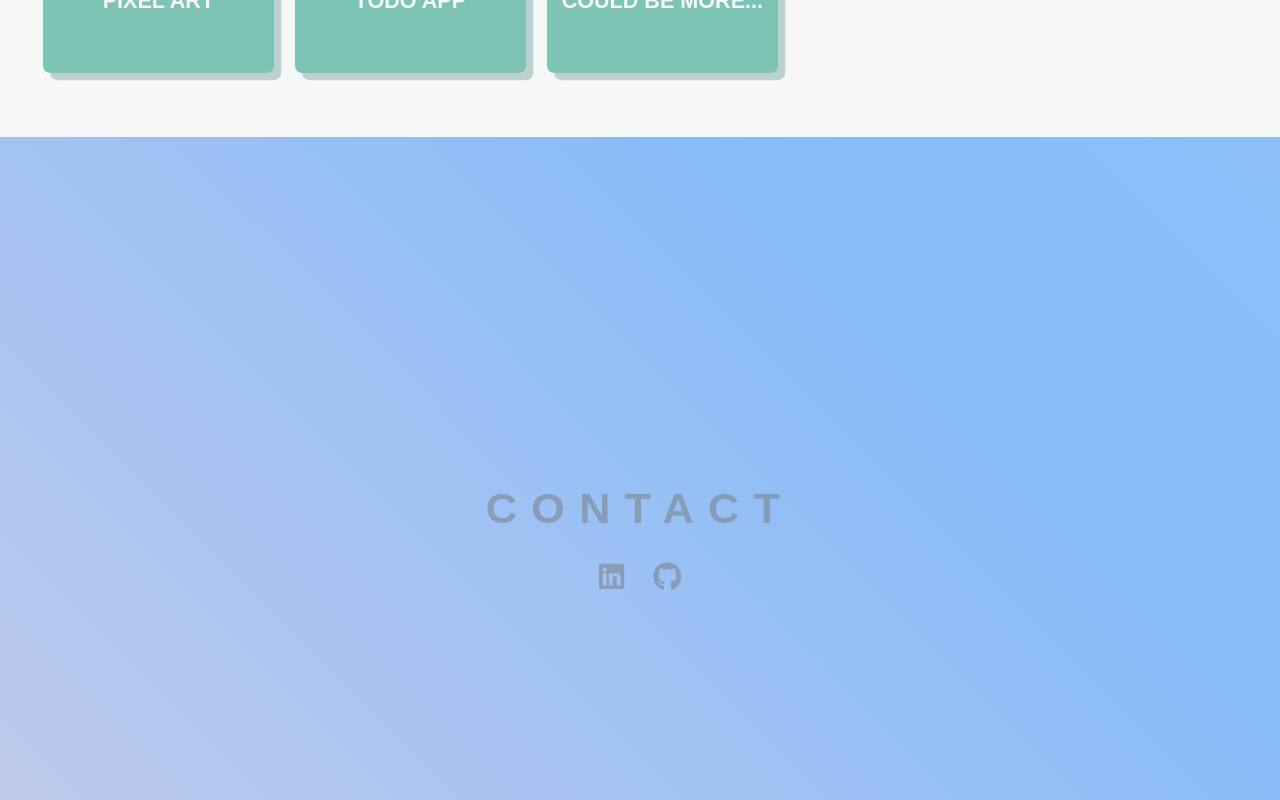
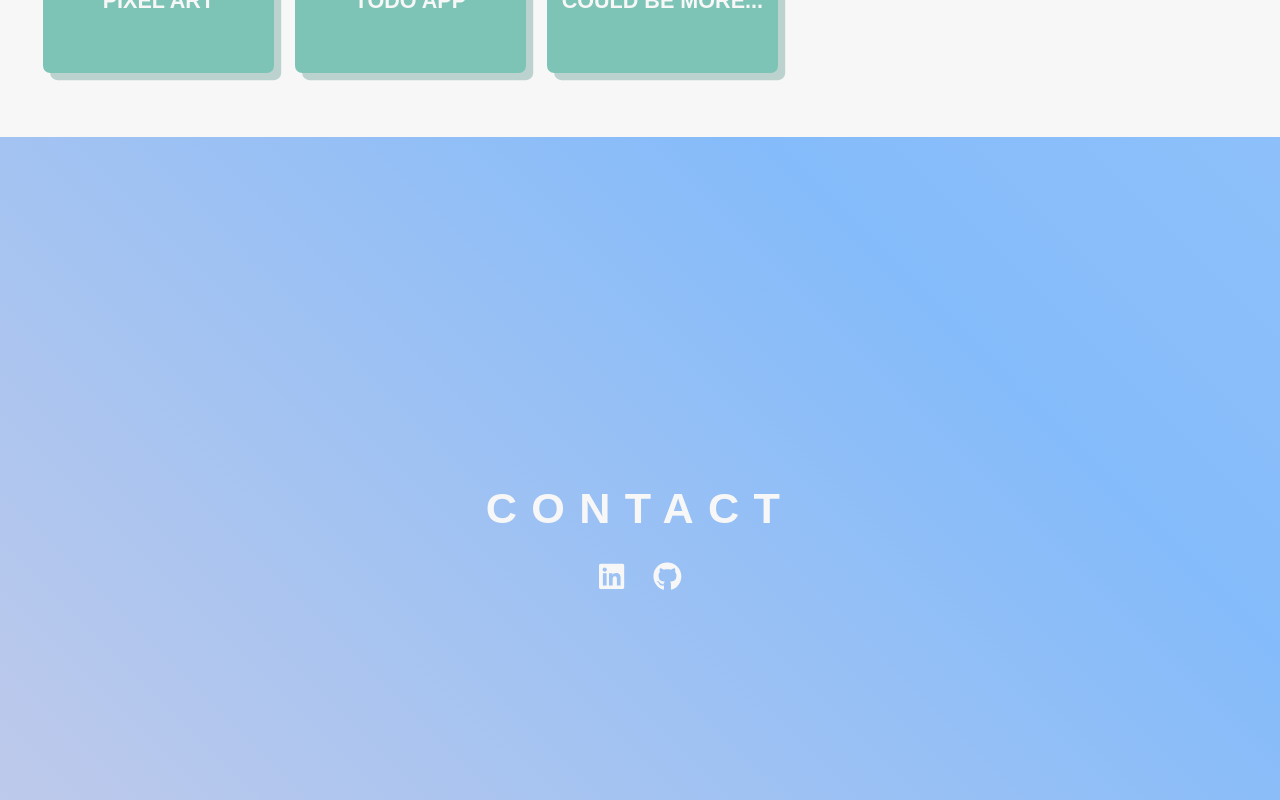
Before and after one commit to makiyo-ronkko/makiyo-app, a React (Create React App) app: page / in a window 1280 px wide. Shown: the part 1880-2680 px from the top of the page. Built offline with nearby package versions, Linux system fonts and the light colour scheme.

Commit message:
develop: feat: add dark mode

```diff
--- a/src/components/Main/Contact.tsx
+++ b/src/components/Main/Contact.tsx
@@ -1,10 +1,20 @@
 import React from 'react';
 import Styles from './MainStyle.module.css';
 
-export const Contact = () => {
+interface ContactProp {
+	isDarkMode: boolean;
+}
+
+export const Contact = ({ isDarkMode }: ContactProp) => {
 	return (
 		<>
-			<h3 className={Styles.contact}>Contact</h3>
+			<h3
+				className={`${Styles.contact} ${
+					isDarkMode ? Styles.darkModeColor : Styles.contactDefaultModeColor
+				}`}
+			>
+				Contact
+			</h3>
 			<div className={Styles.socialMedia}>
 				<a
 					href='//linkedin.com/in/makiyoronkko '
--- a/src/components/Main/Footer.tsx
+++ b/src/components/Main/Footer.tsx
@@ -1,9 +1,17 @@
 import React from 'react';
 import Styles from './MainStyle.module.css';
 
-export const Footer = () => {
+interface FooterProp {
+	isDarkMode: boolean;
+}
+
+export const Footer = ({ isDarkMode }: FooterProp) => {
 	return (
-		<p className={Styles.copyright}>
+		<p
+			className={`${Styles.copyright} ${
+				isDarkMode ? Styles.darkModeColor : Styles.defaultModeColor
+			}`}
+		>
 			COPYRIGHT &copy; {new Date().getFullYear()} MAKIYO RÖNKKÖ
 		</p>
 	);
--- a/src/components/Main/Header.tsx
+++ b/src/components/Main/Header.tsx
@@ -1,7 +1,11 @@
 import React, { useState } from 'react';
 import Styles from './MainStyle.module.css';
 
-export const Header = () => {
+interface HeaderProp {
+	isDarkMode: boolean;
+}
+
+export const Header = ({ isDarkMode }: HeaderProp) => {
 	const [isMouseOver, setIsMouseOver] = useState<boolean>(false);
 
 	const handleMouseEnter = () => {
@@ -14,7 +18,13 @@ export const Header = () => {
 
 	return (
 		<div className={Styles.nameContainer}>
-			<p className={Styles.bubbleSpeech}>
+			<p
+				className={`${Styles.bubbleSpeech} ${
+					isDarkMode
+						? Styles.darkModeBubbleSpeech
+						: Styles.defaultModeBubbleSpeech
+				}`}
+			>
 				{isMouseOver ? 'Please scroll down！' : 'Hello! Moi! こんにちは！'}
 			</p>
 			<img
--- a/src/components/Main/MainStyle.module.css
+++ b/src/components/Main/MainStyle.module.css
@@ -5,6 +5,18 @@
 		var(--color-nude),
 		var(--color-sky),
 		var(--color-primary)
+	);
+	background-size: 400% 400%;
+	animation: gradient 5000ms ease 10;
+}
+
+.darkGradient {
+	background: linear-gradient(
+		-45deg,
+		var(--color-cobalt),
+		var(--color-turquoise),
+		var(--color-navy),
+		var(--color-night)
 	);
 	background-size: 400% 400%;
 	animation: gradient 5000ms ease 10;
@@ -34,6 +46,22 @@
 	}
 }
 
+.darkModeBackground {
+	background-color: var(--color-navy);
+}
+
+.defaultModeBackground {
+	background-color: var(--color-default);
+}
+
+.darkModeColor {
+	color: var(--color-default);
+}
+
+.defaultModeColor {
+	color: var(--color-mud);
+}
+
 .section {
 	width: 100%;
 	min-height: 100vh;
@@ -47,7 +75,6 @@
 .section2 {
 	width: 100%;
 	height: 100%;
-	background-color: var(--color-default);
 	padding: 0 var(--padding-xxl);
 }
 
@@ -61,7 +88,6 @@
 }
 
 .container {
-	color: var(--color-mud);
 	display: flex;
 	flex-direction: column;
 	gap: 2rem;
@@ -95,7 +121,6 @@
 	position: relative;
 	transform: translatey(0px);
 	animation: float 5s ease-in-out 5;
-	mix-blend-mode: multiply;
 	text-transform: uppercase;
 	font-weight: bold;
 	letter-spacing: 2px;
@@ -105,6 +130,14 @@
 	padding: var(--padding-lg);
 	border-radius: 1rem;
 	box-shadow: 2rem 0.8rem var(--color-sky);
+}
+
+.darkModeBubbleSpeech {
+	mix-blend-mode: difference;
+}
+
+.defaultModeBubbleSpeech {
+	mix-blend-mode: multiply;
 }
 
 .bubbleSpeech::after {
@@ -192,7 +225,6 @@
 	align-items: center;
 	justify-content: center;
 	border-radius: 0.5rem;
-	mix-blend-mode: multiply;
 	letter-spacing: 2px;
 	font-size: var(--font-size-h6);
 	color: var(--color-mud);
@@ -344,19 +376,18 @@ button {
 }
 
 .contact {
-	color: var(--color-cloud);
 	font-size: var(--font-size-h3);
 	letter-spacing: 1rem;
 	text-transform: uppercase;
+	color: var(--color-default);
 }
 
 .copyright {
-	color: var(--color-mud);
 	letter-spacing: 0.5rem;
 }
 
 .fontawesome {
-	color: var(--color-cloud);
+	color: var(--color-default);
 }
 
 @media screen and (max-width: 860px) {
--- a/src/components/Main/index.tsx
+++ b/src/components/Main/index.tsx
@@ -4,24 +4,43 @@ import { Header } from './Header.tsx';
 import { Contact } from './Contact.tsx';
 import { Footer } from './Footer.tsx';
 import { Body } from './Body.tsx';
+import { useTheme } from '../hooks/ThemeContext';
+import { SwitchButton } from '../SwitchButton/SwitchButton';
 
 export const MainStyle = () => {
+	const { isDarkMode, handleToggleTheme } = useTheme();
+
 	return (
 		<>
-			<div className={`${Styles.gradient1} ${Styles.section}`}>
-				<Header />
+			<div
+				className={`${isDarkMode ? Styles.darkGradient : Styles.gradient1} ${
+					Styles.section
+				}`}
+			>
+				<Header isDarkMode={isDarkMode} />
 			</div>
-			<div className={Styles.section2}>
+			<div
+				className={`${Styles.section2} ${
+					isDarkMode ? Styles.darkModeBackground : Styles.defaultModeBackground
+				}`}
+			>
 				<Body />
 			</div>
 			<div
-				className={`${Styles.gradient2} ${Styles.section} ${Styles.container} ${Styles.paddingXXL}`}
+				className={`${isDarkMode ? Styles.darkGradient : Styles.gradient2} ${
+					Styles.section
+				} ${Styles.container} ${Styles.paddingXXL}`}
 			>
-				<Contact />
+				<Contact isDarkMode={isDarkMode} />
 			</div>
-			<div className={Styles.section3}>
-				<Footer />
+			<div
+				className={`${Styles.section3} ${
+					isDarkMode ? Styles.darkModeBackground : Styles.defaultModeBackground
+				}`}
+			>
+				<Footer isDarkMode={isDarkMode} />
 			</div>
+			<SwitchButton handleClick={handleToggleTheme} active={isDarkMode} />
 		</>
 	);
 };
--- a/src/components/SwitchButton/SwitchButton.module.css
+++ b/src/components/SwitchButton/SwitchButton.module.css
@@ -11,7 +11,7 @@
 	display: flex;
 	justify-content: center;
 	align-items: center;
-	opacity: 0.5;
+	opacity: 0.9;
 }
 
 .circle {
@@ -22,7 +22,7 @@
 }
 
 .circleActive {
-	border-color: var(--color-forest);
+	border-color: var(--color-default);
 }
 
 .button:active,
@@ -32,8 +32,7 @@
 }
 
 .active {
-	box-shadow: inset 7px 6px 15px -7px hsla(0, 0%, 0%, 0.17),
-		inset -6px -5px 26px -6px hsla(0, 0%, 100%, 0.6);
+	background: var(--color-navy);
 }
 
 @media screen and (max-width: 800px) {
```
